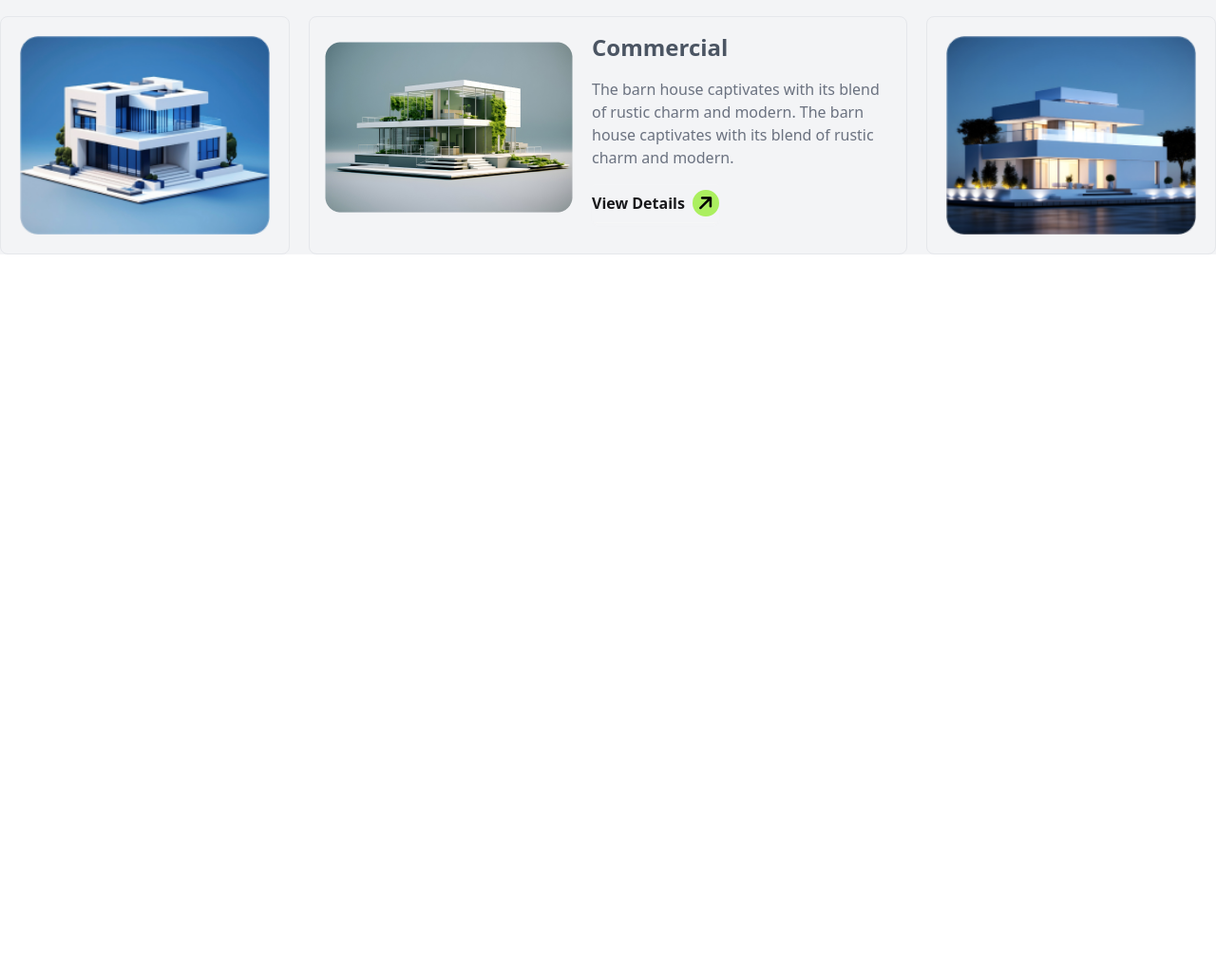
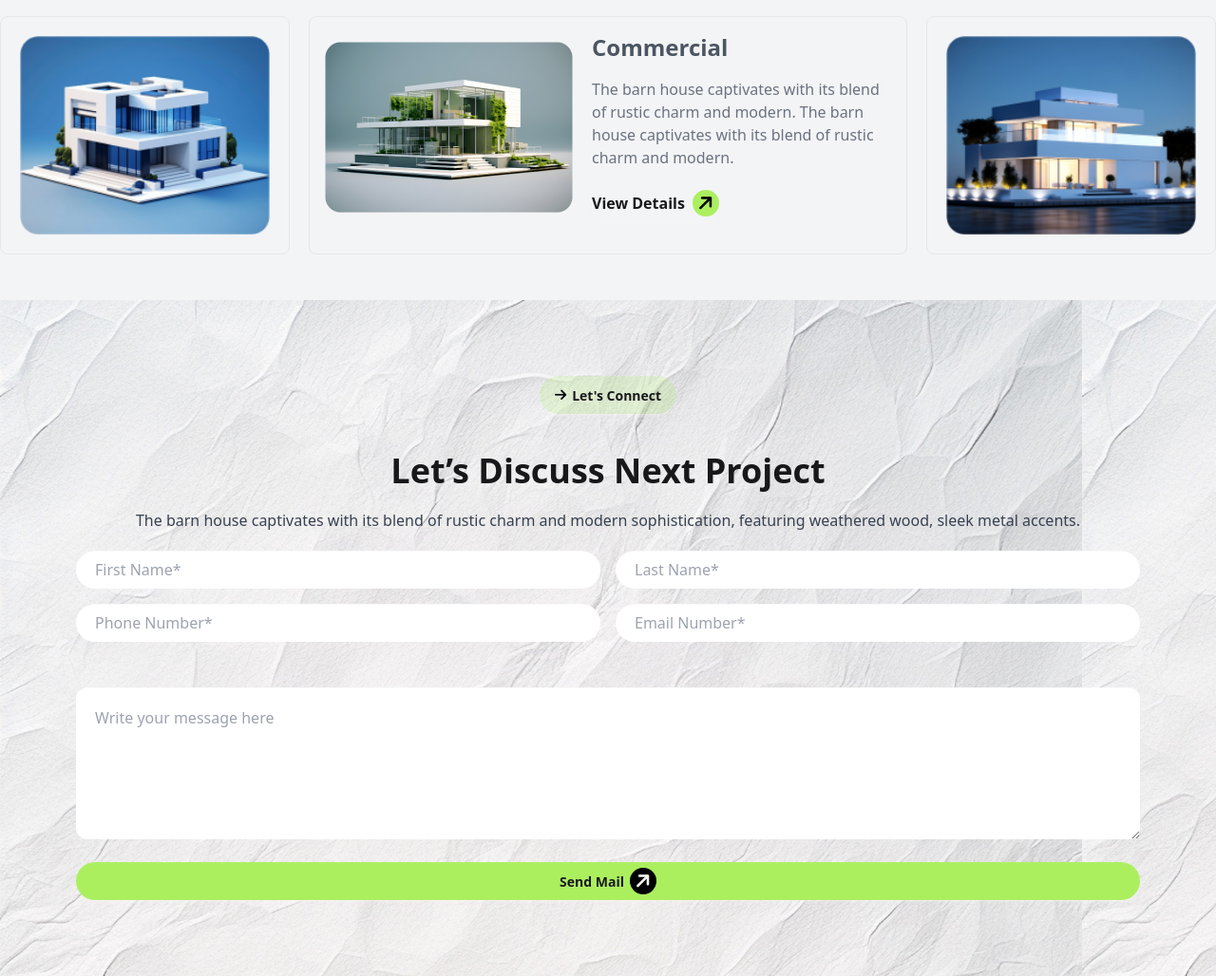
Before and after one commit to mehadishisir/assignemt-3, a plain HTML site: page index.html in a window 1280 px wide. Shown: the part 2372-3400 px from the top of the page at 95% size. Before the commit the page ends 2640 px from the top, so only its background shows below. Drawn offline with nearby package versions, Linux system fonts and the light colour scheme.

Commit message:
add form section

```diff
--- a/index.html
+++ b/index.html
@@ -358,6 +358,50 @@
           </div>
         </div>
       </section>
+
+      <!-- form section -->
+      <section class="bg-[url('assets/bg.jpg')] mt-12">
+        <div class="container mx-auto p-10 lg:p-20">
+          <!-- text  -->
+          <div
+            class="flex flex-col items-center justify-center space-y-5 p-3 lg:p-0"
+          >
+            <a class="btn bg-[#ABEF5F33] rounded-full"
+              ><i
+                class="text-primary flex items-center justify-center fa-solid fa-arrow-right text-black"
+              ></i
+              >Let's Connect
+            </a>
+            <h1 class="text-4xl font-bold">Let’s Discuss Next Project</h1>
+            <p class="text-gray-700">
+              The barn house captivates with its blend of rustic charm and
+              modern sophistication, featuring weathered wood, sleek metal
+              accents.
+            </p>
+          </div>
+          <!-- form -->
+              <form class="space-y-6 mt-5">
+      <div class="grid grid-cols-1 md:grid-cols-2 gap-4">
+        <input type="text" placeholder="First Name*" class="input input- w-full p-5 rounded-full" />
+        <input type="text" placeholder="Last Name*" class="input input- w-full p-5 rounded-full" />
+        <input type="text" placeholder="Phone Number*" class="input input- w-full p-5 rounded-full" />
+        <input type="email" placeholder="Email Number*" class="input input- w-full p-5 rounded-full" />
+      </div>
+
+      <textarea placeholder="Write your message here" class="textarea textarea- w-full h-40 p-5 rounded-xl"></textarea>
+      <!-- button -->
+      <button class="w-full">
+       <a class="btn bg-[#ABEF5F] font-bold rounded-full w-full "
+              >Send Mail
+              <i
+                class="text-xl font-bold text-primary bg-black h-7 w-7 rounded-full flex items-center justify-center fa-solid fa-arrow-right -rotate-45 text-stone-100"
+              ></i>
+            </a>
+
+
+
+        </div>
+      </section>
     </main>
     <footer></footer>
   </body>
```
